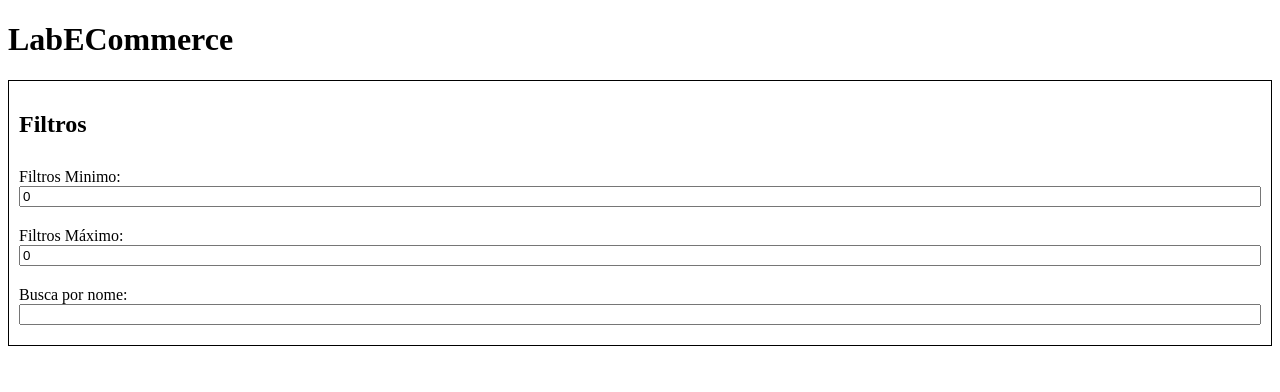
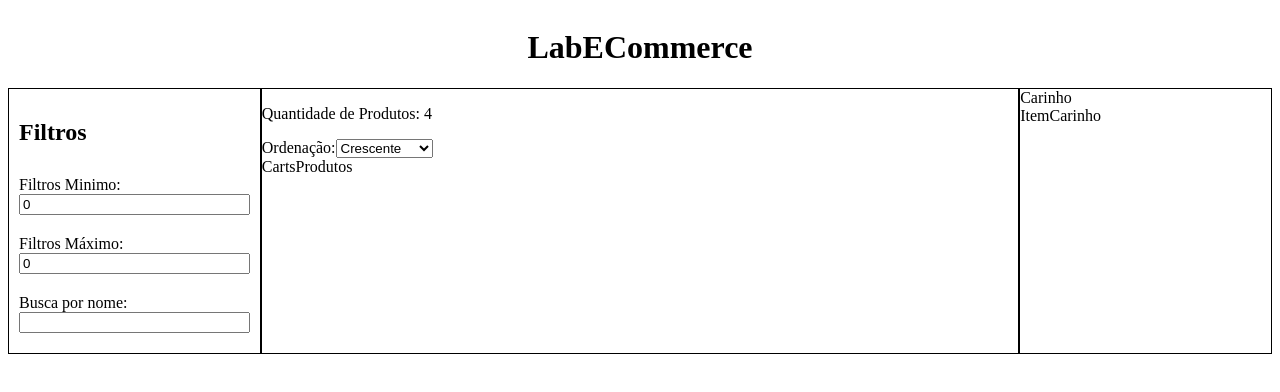
Before and after one commit to Ytalocruuz/LabeECommerce, a React (Create React App) app in the folder labeecommerce/: page / in a window 1280 px wide. Shown: the top 392 px of the page. Built offline with nearby package versions, Linux system fonts and the light colour scheme.

Commit message:
organizando

```diff
--- a/labeecommerce/src/App.js
+++ b/labeecommerce/src/App.js
@@ -1,6 +1,9 @@
 import React from 'react'
+import { ContainerPrincipal, TituloPrincipal } from './AppStyled';
+import { Carinho } from './Components/Carinho/Carinho';
 import Filtros from './Components/Filtros/Filtros';
-import {pacoteDeProdutos} from './pacoteDeProduto'
+import { Produtos } from './Components/Produtos/Produtos';
+import { pacoteDeProdutos } from './pacoteDeProduto'
 
 class App extends React.Component {
 
@@ -32,15 +35,15 @@ class App extends React.Component {
   render() {
 
     const pacoteFiltradosMinimo = pacoteDeProdutos.filter(produto => {
-       if(this.state.filtroMinimo){
+      if (this.state.filtroMinimo) {
         return produto.price >= this.state.filtroMinimo
       }
     })
 
     const pacoteFiltradosMaximo = pacoteDeProdutos.filter(produto => {
-       if(this.state.filtroMaximo){
+      if (this.state.filtroMaximo) {
         return produto.price <= this.state.filtroMaximo
-       }else {
+      } else {
         return produto
       }
     })
@@ -49,7 +52,9 @@ class App extends React.Component {
 
     return <div>
 
-      <h1>LabECommerce</h1>
+      <TituloPrincipal><h1>LabECommerce</h1></TituloPrincipal>
+
+      <ContainerPrincipal>
         <Filtros
           minimo={this.state.filtroMinimo}
           maximo={this.state.filtroMaximo}
@@ -59,6 +64,11 @@ class App extends React.Component {
           onChangeMaximo={this.manipularValorDoFiltroMaximo}
           onChangeBuscarPorNome={this.manipularValorDoFiltroBuscarPorNome}
         />
+
+        <Produtos />
+        <Carinho />
+      </ContainerPrincipal>
+
     </div>
   }
 }
--- /dev/null
+++ b/labeecommerce/src/AppStyled.js
@@ -0,0 +1,17 @@
+import styled from "styled-components";
+
+export const ContainerPrincipal = styled.div`
+   display: grid;
+   grid-template-columns: 1fr 3fr 1fr;
+
+
+
+`
+
+export const TituloPrincipal = styled.div`
+display: flex;
+flex-direction: column;
+    align-items: center;
+
+
+`
--- /dev/null
+++ b/labeecommerce/src/Components/Carinho/Carinho.js
@@ -0,0 +1,13 @@
+import React from "react";
+import { ItemCarinho } from "./ItemCarinho";
+import { ContainerCarinho } from "./styled";
+
+export class Carinho extends React.Component {
+    render() {
+        return <ContainerCarinho>
+            Carinho
+            <ItemCarinho />
+        </ContainerCarinho>
+    }
+
+}
--- /dev/null
+++ b/labeecommerce/src/Components/Carinho/ItemCarinho.js
@@ -0,0 +1,9 @@
+import React from "react";
+
+export class ItemCarinho extends React.Component{
+    render(){
+        return <div>
+            ItemCarinho
+        </div>
+    }
+}
--- /dev/null
+++ b/labeecommerce/src/Components/Carinho/styled.js
@@ -0,0 +1,6 @@
+import styled from "styled-components";
+
+export const ContainerCarinho = styled.div`
+   border: 1px solid black;
+
+`
--- a/labeecommerce/src/Components/Filtros/styled-filtro.js
+++ b/labeecommerce/src/Components/Filtros/styled-filtro.js
@@ -7,6 +7,7 @@ export const GrupoDeFiltros = styled.div`
  flex-direction: column;
  padding: 10px;
 
+
 `
 
 export const Filtro = styled.label`
--- /dev/null
+++ b/labeecommerce/src/Components/Produtos/CartsProdutos.js
@@ -0,0 +1,10 @@
+import React from "react";
+
+export class CartsProdutos extends React.Component{
+    render(){
+        return <div>
+            CartsProdutos
+
+        </div>
+    }
+}
--- /dev/null
+++ b/labeecommerce/src/Components/Produtos/Produtos.js
@@ -0,0 +1,25 @@
+import React from "react";
+import { CartsProdutos } from "./CartsProdutos";
+import { ContainerProdutos, ProdutosHeader } from "./styled";
+
+
+export class Produtos extends React.Component {
+    render() {
+        return <ContainerProdutos>
+
+            <ProdutosHeader>
+
+                <p>Quantidade de Produtos: 4</p>
+                <label>
+                    Ordenação:
+                    <select>
+                        <option>Crescente</option>
+                        <option>Decrescente</option>
+                    </select>
+                </label>
+            </ProdutosHeader>
+
+            <CartsProdutos />
+        </ContainerProdutos>
+    }
+}
--- /dev/null
+++ b/labeecommerce/src/Components/Produtos/styled.js
@@ -0,0 +1,10 @@
+import styled from "styled-components";
+
+export const ContainerProdutos = styled.div`
+  border: 1px solid black;
+
+`
+
+export const ProdutosHeader = styled.div`
+
+`
```
Lines whose indentation alone changed are shown as unchanged.
